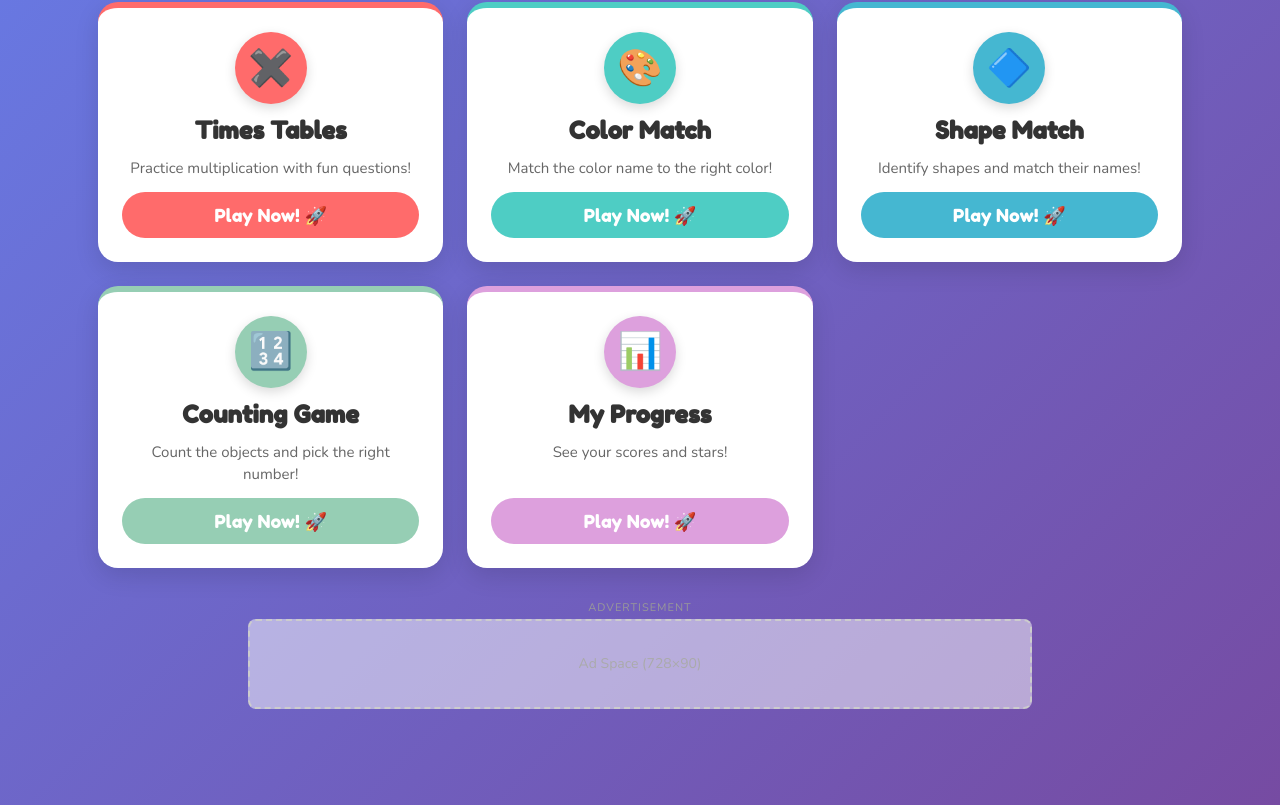
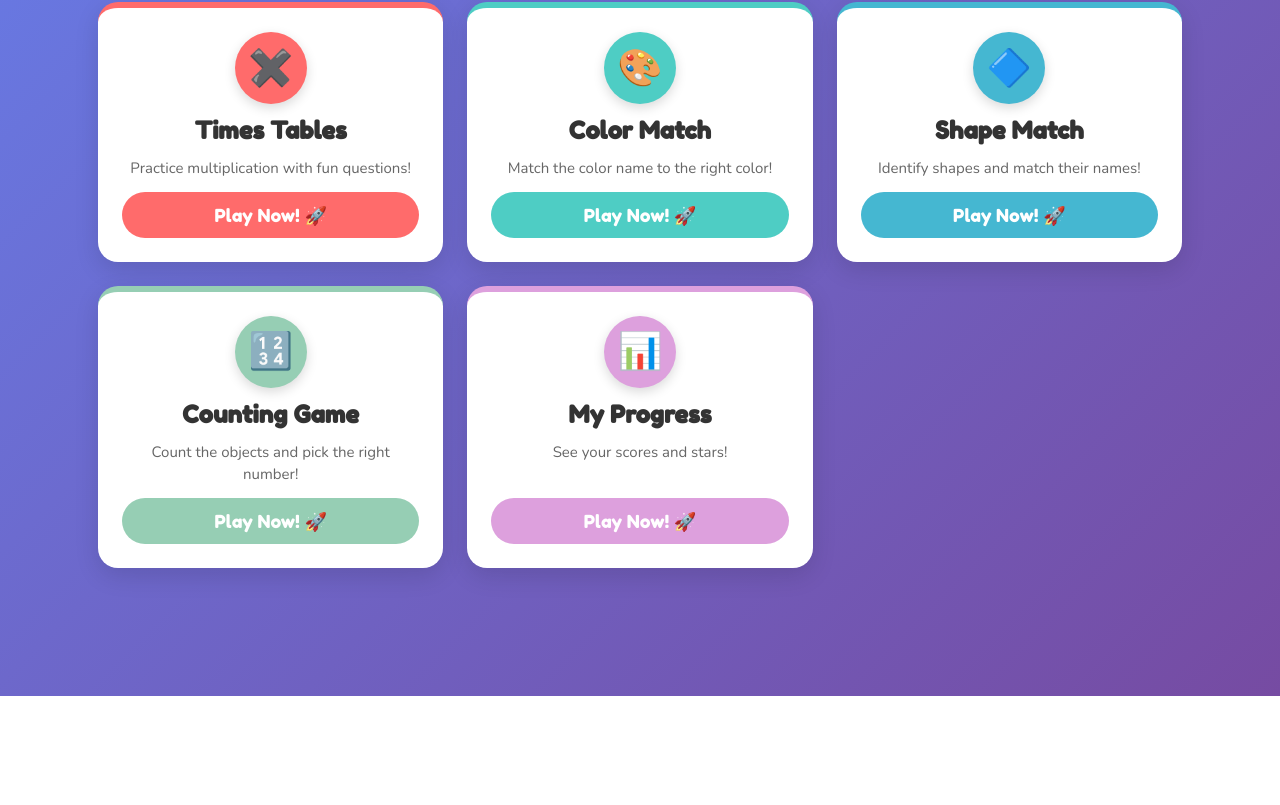
Before and after one commit to ashish120908/kids, a React (Vite) app: page / in a window 1280 px wide. Shown: the part 298-1103 px from the top of the page. After the commit the page ends 994 px from the top, so only its background shows below. Built offline with nearby package versions, Linux system fonts and the light colour scheme.

Commit message:
Update AdBanner with real AdSense code

```diff
--- a/src/components/AdBanner.jsx
+++ b/src/components/AdBanner.jsx
@@ -1,18 +1,28 @@
-import React from 'react'
+import React, { useEffect, useRef } from 'react'
 import '../styles/AdBanner.css'
 
-// Replace the placeholder div below with your Google AdSense <ins> tag.
-// Example AdSense snippet:
-// <ins class="adsbygoogle" style="display:block" data-ad-client="ca-pub-XXXXXXXXXXXXXXXX"
-//      data-ad-slot="XXXXXXXXXX" data-ad-format="auto" data-full-width-responsive="true"></ins>
-// Then add the AdSense script to index.html.
+export default function AdBanner() {
+  const adRef = useRef(false);
 
-export default function AdBanner() {
+  useEffect(() => {
+    if (!adRef.current) {
+      try {
+        (window.adsbygoogle = window.adsbygoogle || []).push({});
+        adRef.current = true;
+      } catch (e) {
+        console.log('AdSense not loaded yet');
+      }
+    }
+  }, []);
+
   return (
     <div className="ad-banner">
-      <span className="ad-label">Advertisement</span>
-      {/* Replace this div with real AdSense code */}
-      <div className="ad-placeholder">Ad Space (728×90)</div>
+      <ins className="adsbygoogle"
+        style={{ display: 'block' }}
+        data-ad-client="ca-pub-0876677807197566"
+        data-ad-format="auto"
+        data-full-width-responsive="true">
+      </ins>
     </div>
   );
 }
```
